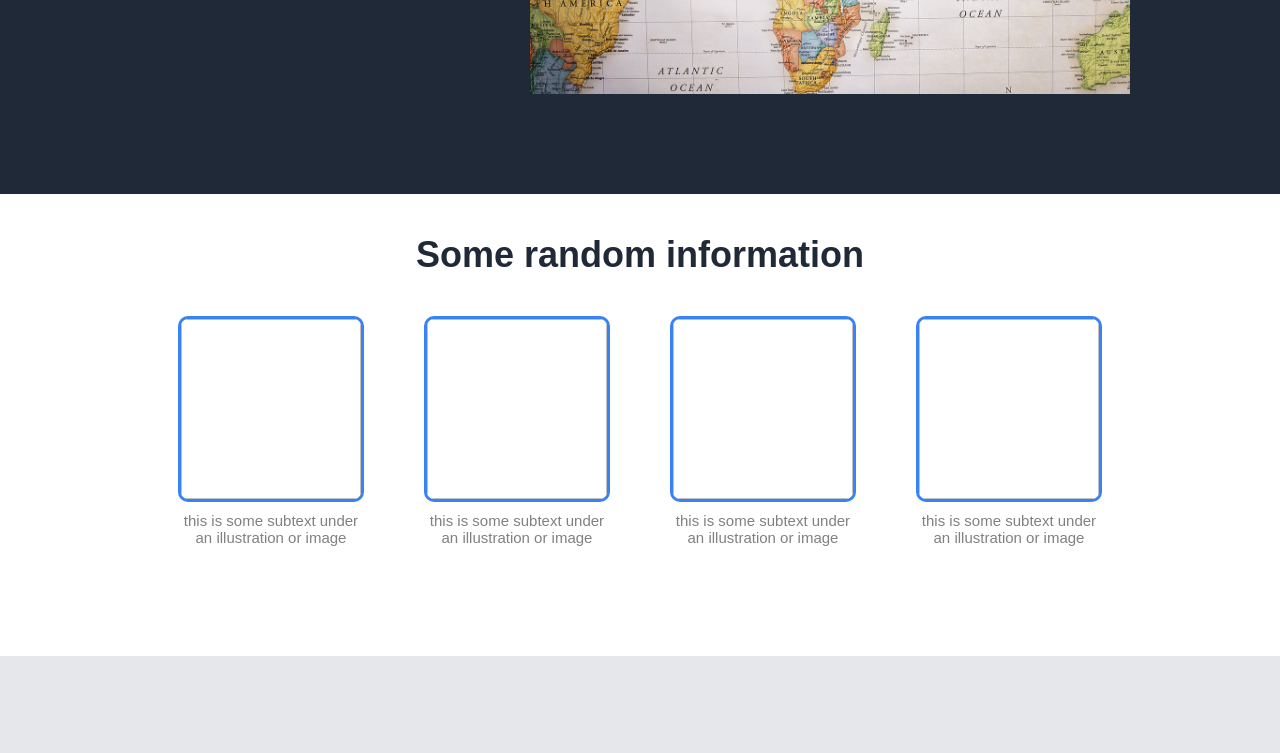
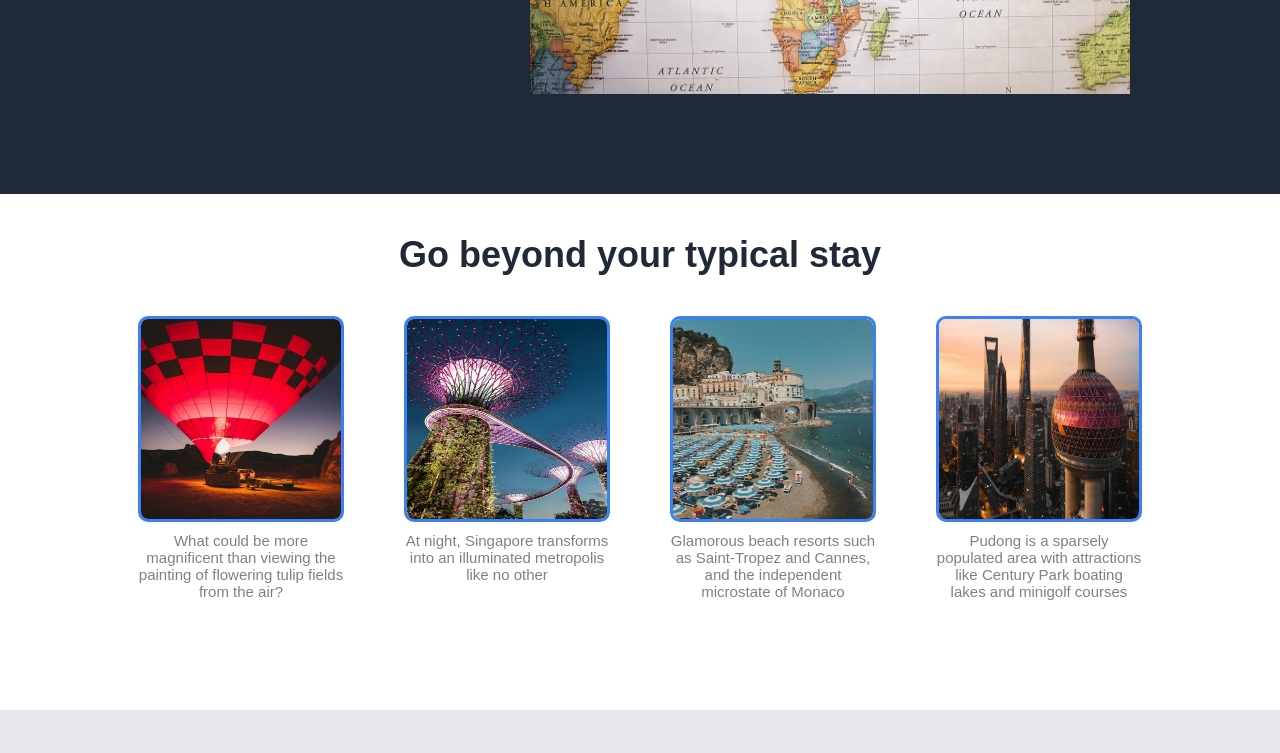
Before and after one commit to ApoorvaK9/Landing-Page, a plain HTML site: page index.html in a window 1280 px wide. Shown: the part 544-1297 px from the top of the page. Drawn offline with Linux system fonts and the light colour scheme.

Commit message:
Add section2 images and description

```diff
--- a/index.html
+++ b/index.html
@@ -26,13 +26,13 @@
       </div>
     </div>
     <div class="section2">
-      <h3>Some random information</h3>
+      <h3>Go beyond your typical stay</h3>
       <div>
         <ul class="images">
-          <li><img height="50px" width="50px">this is some subtext under an illustration or image</li>
-          <li><img height="50px" width="50px">this is some subtext under an illustration or image</li>
-          <li><img height="50px" width="50px">this is some subtext under an illustration or image</li>
-          <li><img height="50px" width="50px">this is some subtext under an illustration or image</li>
+          <li><img src="./images/Other/AirBalloon.jpg" height="50px" width="50px">What could be more magnificent than viewing the painting of flowering tulip fields from the air?</li>
+          <li><img src="./images/Other/hu-chen-SinGarden.jpg" height="50px" width="50px">At night, Singapore transforms into an illuminated metropolis like no other</li>
+          <li><img src="./images/Other/nellia-kurme-beach.jpg" height="50px" width="50px">Glamorous beach resorts such as Saint-Tropez and Cannes, and the independent microstate of Monaco</li>
+          <li><img src="./images/Other/yifan-cong-city.jpg" height="50px" width="50px">Pudong is a sparsely populated area with attractions like Century Park boating lakes and minigolf courses</li>
         </ul>
       </div>
     </div>
--- a/styles.css
+++ b/styles.css
@@ -118,8 +118,8 @@ h3 {
 }
 
 .images img {
-    height: 180px;
-    width: 180px;
+    height: 200px;
+    width: 200px;
     border: 3px #3882F6 solid;
     border-radius: 10px;
     margin-bottom: 10px;
```
Also changed, not shown: images/Other/AirBalloon.jpg (added), images/Other/hu-chen-SinGarden.jpg (added), images/Other/nellia-kurme-beach.jpg (added), images/Other/yifan-cong-city.jpg (added), 1 other file.
